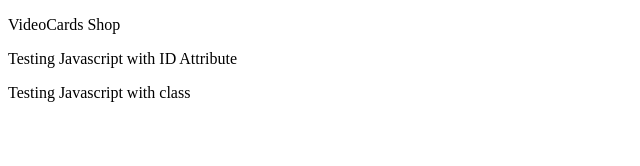
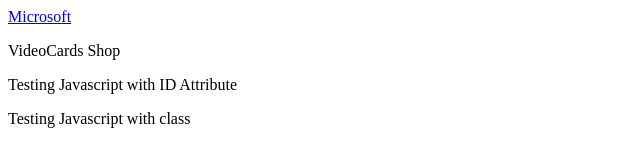
Before and after one commit to AlexeyIlves/videocardstore, a plain HTML site: page mainpage.html in a window 1280 px wide. Shown: the whole page, without its empty margins (0-640 px from the left). Drawn offline with Linux system fonts and the light colour scheme.

Commit message:
Added readme.md

```diff
--- a/mainpage.html
+++ b/mainpage.html
@@ -5,6 +5,7 @@
     <meta http-equiv="X-UA-Compatible" content="IE=edge">
     <meta name="viewport" content="width=device-width, initial-scale=1.0">
     <title>Document</title>
+    <a href="https://www.msn.com">Microsoft</a>
 </head>
 <body>
     <p>VideoCards Shop</p>
```
